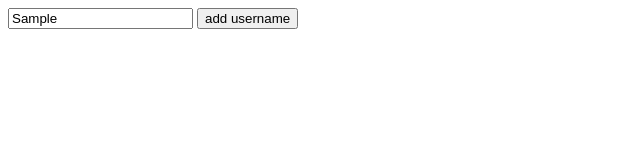
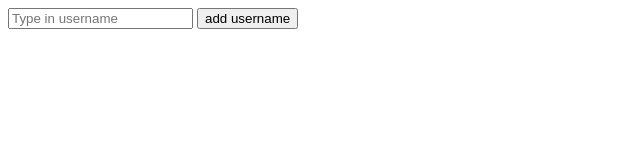
Before and after one commit to gypsydave5/hubud, a plain HTML site: page index.html in a window 1280 px wide. Both pictures are taken after typing "Sample" into the empty fields and a click on the button "add username". Shown: the full height of the page, 0-640 px from the left. Drawn offline with Linux system fonts and the light colour scheme; no server answers.

Commit message:
Adds a fail callback to the ajax call for usernames not being found, and an always callback to clear the input field. Oh, and uses the right authenitcation method mith Github API.

```diff
--- a/lib/hubud.js
+++ b/lib/hubud.js
@@ -1,16 +1,21 @@
 
 $(document).ready(function() {
 	var username;
+	var API_USER = 'nineinchnade'
 	var API_TOKEN = "49bf3d1c4360a29e76973028ae09571d89250153";
 
 	$('#input').on('submit', function(event) {
 		event.preventDefault();
 		username = $('#username').val();
-		var url = "https://api.github.com/users/" + username + "?token=" + API_TOKEN;
+		var url = "https://api.github.com/users/" + username + "?access_token=" + API_TOKEN + "&login=" + API_USER;
 		console.log(url);
 		var userData = $.get(url, function(user) {
 			$('<article class="profile"><figure class="pic"><img src="' + user.avatar_url + '"></figure><p>' + user.login + '</p></article>').appendTo('.profile-container');
-		});
+		}).fail( function() {
+			alert("Nope");
+		}).always( function() {
+			$('#username').val('');
+		} );
 	});
 
 
```
Also changed, not shown: index.html (line endings or trailing spaces).
